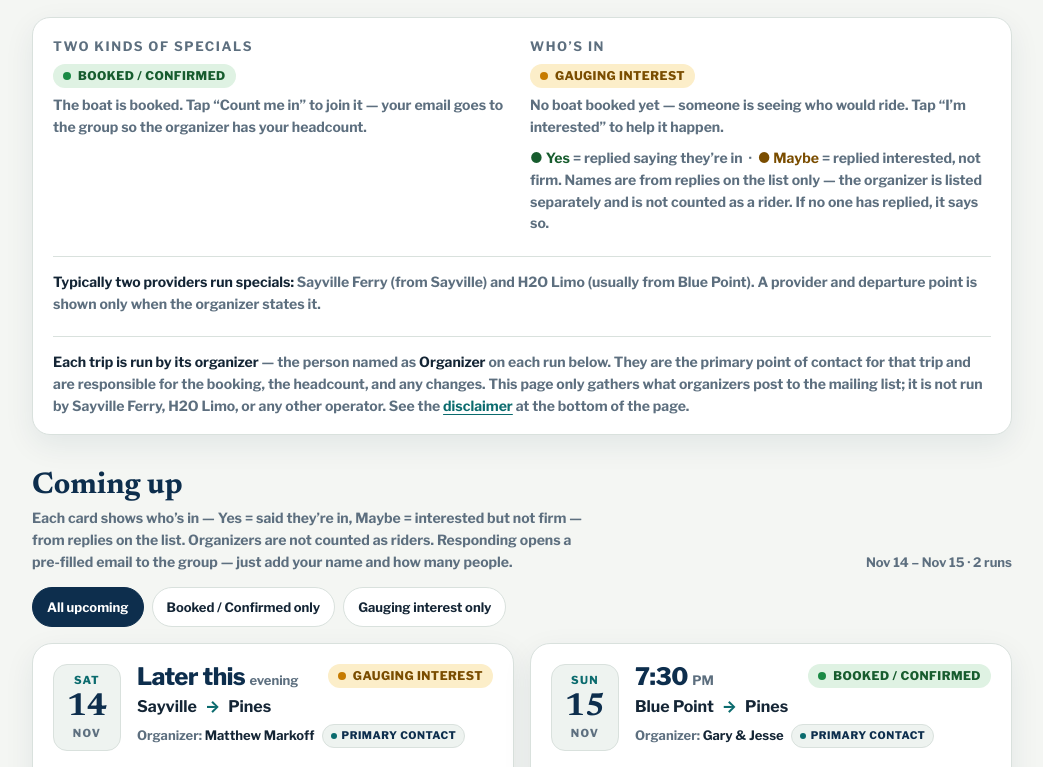
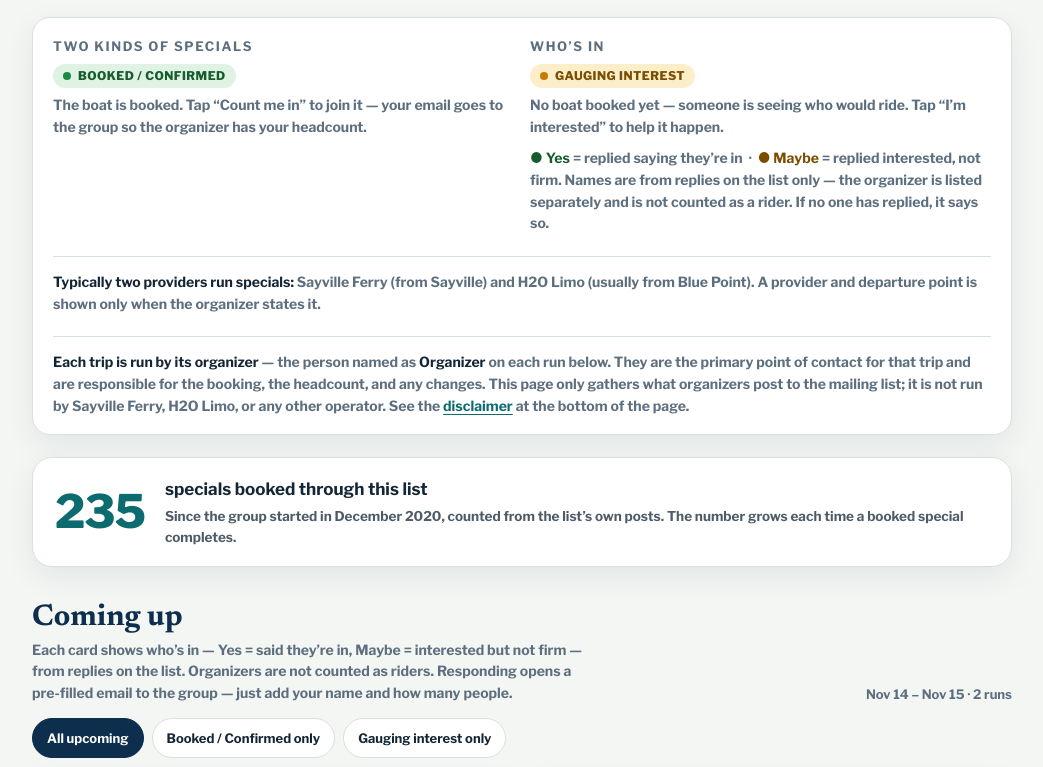
Before and after one commit to lrechis/pines-ferry, a plain HTML site: page index.html in a window 1280 px wide. Shown: the part 429-1196 px from the top of the page, without its empty margins (118-1161 px from the left). Drawn offline with nearby package versions, Linux system fonts and the light colour scheme.

Commit message:
Page: add all-time booked specials counter (235)

```diff
--- a/index.html
+++ b/index.html
@@ -189,6 +189,10 @@
 
   /* Earlier list */
   .history{background:var(--surface);border:1px solid var(--line);border-radius:20px;overflow:hidden;box-shadow:var(--shadow)}
+  .stat-banner{display:flex;gap:20px;align-items:center;background:var(--surface);border:1px solid var(--line);border-radius:20px;box-shadow:var(--shadow);padding:18px 22px;margin:22px 0 2px}
+  .stat-num{font-size:46px;font-weight:800;line-height:1;color:var(--accent);letter-spacing:-1px}
+  .stat-text strong{display:block;font-size:17px}
+  .stat-text span{display:block;font-size:13.5px;opacity:.75;margin-top:3px}
   .history-row{display:grid;grid-template-columns:128px 92px 1fr auto;gap:14px;align-items:start;padding:16px 18px;border-top:1px solid var(--line)}
   .history-row:first-child{border-top:0}
   @media(max-width:700px){
@@ -331,6 +335,12 @@
     </div>
     <p class="legend-foot"><strong>Typically two providers run specials:</strong> Sayville Ferry (from Sayville) and H2O Limo (usually from Blue Point). A provider and departure point is shown only when the organizer states it.</p>
     <p class="legend-foot"><strong>Each trip is run by its organizer</strong> — the person named as <strong>Organizer</strong> on each run below. They are the primary point of contact for that trip and are responsible for the booking, the headcount, and any changes. This page only gathers what organizers post to the mailing list; it is not run by Sayville Ferry, H2O Limo, or any other operator. See the <a href="#disclaimer" style="color:var(--accent);font-weight:700;text-decoration:underline;text-underline-offset:3px">disclaimer</a> at the bottom of the page.</p>
+  </section>
+
+  <!-- ALL-TIME BOOKED COUNTER (number comes from specials.json "booked_total") -->
+  <section class="stat-banner" aria-label="All-time booked specials">
+    <div class="stat-num" id="bookedTotal">235</div>
+    <div class="stat-text"><strong>specials booked through this list</strong><span>Since the group started in December 2020, counted from the list&rsquo;s own posts. The number grows each time a booked special completes.</span></div>
   </section>
 
   <!-- COMING UP -->
@@ -637,6 +647,7 @@
     document.getElementById("runCount").textContent = label;
     renderHistory(data.history || []);
     if(data.updated) document.getElementById("updatedStamp").textContent = data.updated;
+    if(data.booked_total) document.getElementById("bookedTotal").textContent = data.booked_total;
     document.getElementById("liveDot").classList.toggle("stale", !live);
     applyFilter();
   }
```
